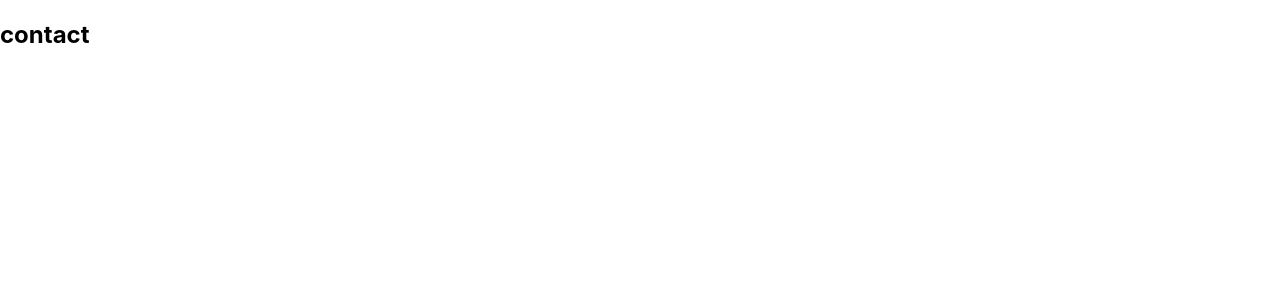
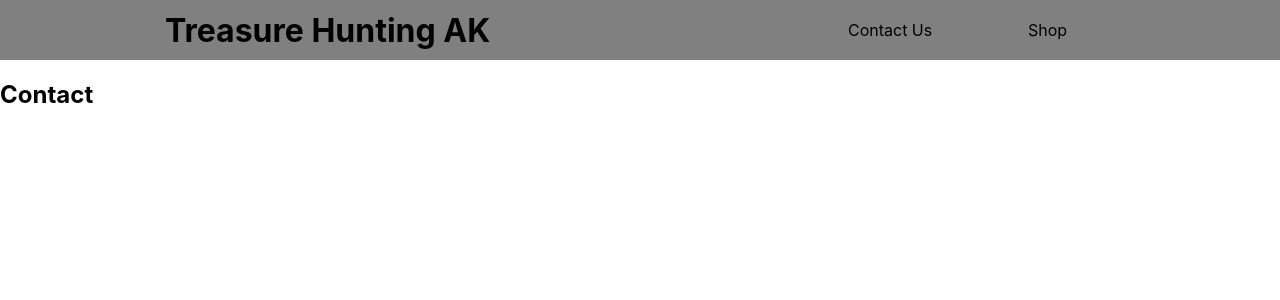
Before and after one commit to Treasure-Hunting-AK/treasurehuntingak, a Next.js app: page /contact in a window 1280 px wide. Shown: the top 300 px of the page. Built offline with nearby package versions, Linux system fonts and the light colour scheme.

Commit message:
added intital css for contact page

```diff
--- a/pages/contact.js
+++ b/pages/contact.js
@@ -1,5 +1,13 @@
+import Nav from '../components/nav'
+import styles from '../styles/contact.module.css'
+
 export default function contact() {
   return (
-    <h2>contact</h2>
+    <React.Fragment>
+      <Nav />
+      <main className={styles.main}>
+        <h2>Contact</h2>
+      </main>
+    </React.Fragment>
   )
 }
--- a/styles/contact.module.css
+++ b/styles/contact.module.css
@@ -0,0 +1,4 @@
+.main {
+  position: relative;
+  top: 60px;
+}
```
